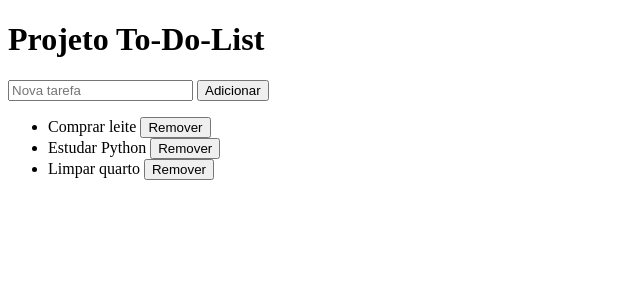
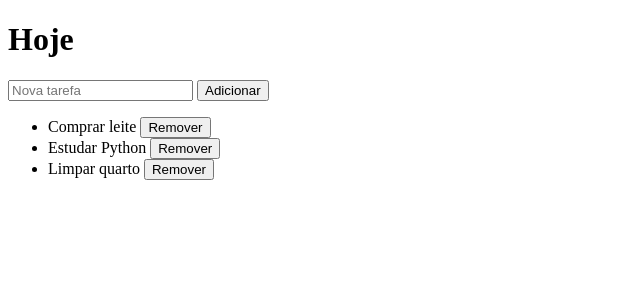
Before and after one commit to Hugo40123/To-Do-List-Estudo, a Flask app: page / in a window 1280 px wide. Shown: the top 300 px of the page, without its empty margins (0-640 px from the left). Run offline with Flask 3, Linux system fonts and the light colour scheme.

Commit message:
Inserção de Novos Arquivos

```diff
--- a/templates/index.html
+++ b/templates/index.html
@@ -6,7 +6,8 @@
     <title>Projeto To-Do-List</title>
   </head>
   <body>
-    <h1>Projeto To-Do-List</h1>
+    <h1>Hoje</h1>
+
     <form action="/add" method="POST">
       <input type="text" name="tarefa" placeholder="Nova tarefa" required />
       <button type="submit">Adicionar</button>
```
Also changed, not shown: requeriments.txt (added), static/style.css (added).
